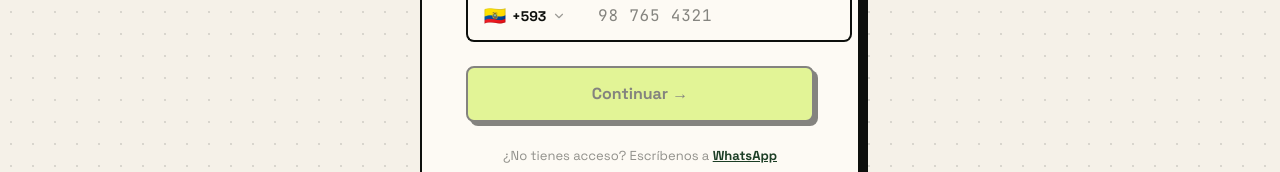
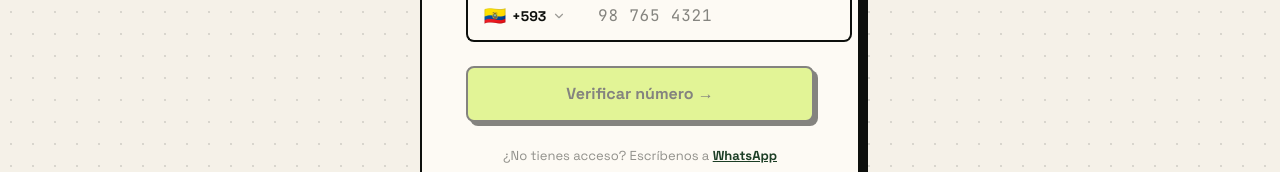
Before and after one commit to Agrow7-code/Wasagro, a React (Vite) app in the folder landing/: page /login in a window 1280 px wide. Shown: the part 417-589 px from the top of the page. Built offline with nearby package versions, Linux system fonts and the light colour scheme.

Commit message:
chore: change button text to verify deploy status

```diff
--- a/landing/src/auth/StepTelefono.tsx
+++ b/landing/src/auth/StepTelefono.tsx
@@ -178,7 +178,7 @@ export function StepTelefono({ selectedCountry, setSelectedCountry, onContinue }
         onClick={handleSubmit}
         style={{ marginTop: 20, opacity: !isValid ? 0.5 : 1 }}
       >
-        Continuar →
+        Verificar número →
       </PrimaryBtn>
 
       <div className="text-center text-[13px] mt-6" style={{ color: DesignConfig.colors.tierraSuave }}>
```
